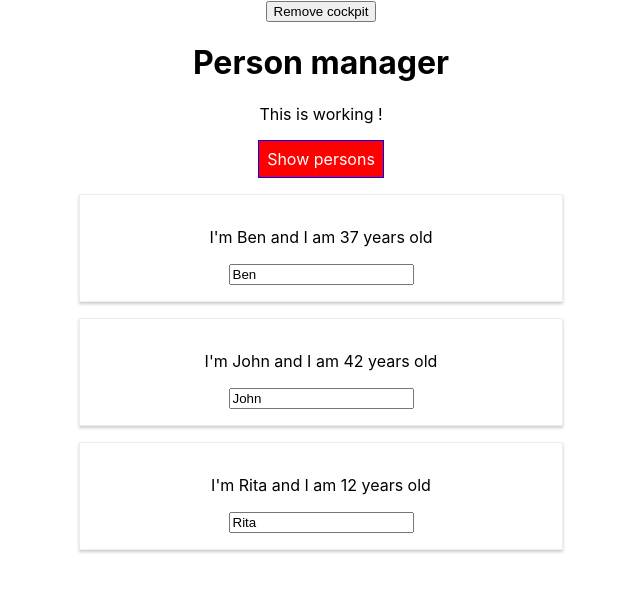
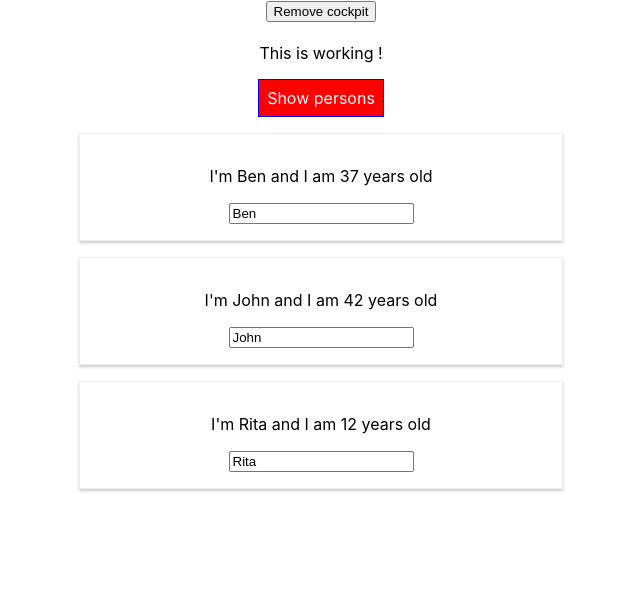
Before and after one commit to BenCRX/react-complete-guide, a React (Create React App) app: page / in a window 1280 px wide. Both pictures are taken after a click on the button "Show persons". Shown: the top 592 px of the page, without its empty margins (319-959 px from the left). Built offline with nearby package versions, Linux system fonts and the light colour scheme.

Commit message:
106 Finished - Another Form of HOCs

```diff
--- a/src/components/Persons/Person/Person.js
+++ b/src/components/Persons/Person/Person.js
@@ -1,6 +1,5 @@
 import React, { Component } from "react";
 import style from "./Person.module.css";
-import WithClass from "../../../hoc/WithClass";
 
 class Person extends Component
 {
@@ -10,7 +9,7 @@
 
     // You should usually have a parent element when you return some JSX but alternatively you can use React.Fragment instead of the Auxiliary HOC we created earlier to do the job (and instead of a div)
     return (
-      <WithClass style={style.Person}>
+      <div className={style.Person}>
         <p key="i1" onClick={this.props.onClick}>
           I'm {this.props.name} and I am {this.props.age} years old
         </p>
@@ -21,7 +20,7 @@
           onChange={this.props.onChange}
           value={this.props.name}
         />
-      </WithClass>
+      </div>
     );
   }
 }
--- a/src/containers/App.js
+++ b/src/containers/App.js
@@ -2,7 +2,7 @@
 import Cockpit from "../components/Cockpit/Cockpit";
 import Persons from "../components/Persons/Persons";
 import style from "./App.module.css";
-import WithClass from "../hoc/WithClass";
+import withClass from "../hoc/withClass";
 
 class App extends Component
 {
@@ -94,7 +94,7 @@
     }
 
     return (
-      <WithClass style={style.App}>
+      <div>
         <button
           onClick={() =>
           {
@@ -112,9 +112,10 @@
           />
         ) : null}
         {persons}
-      </WithClass>
+      </div>
     );
   }
 }
 
-export default App;
+//Maybe not the best example here but that would be another way to create and use a HOC, but most of the time when it's for style or stuff related to the JSX itself, you are probably better off with the previous version of the HOC (with a wrapping component). This will mostly be used in cases where you need some code to run in the backend maybe ?
+export default withClass(App, style.App);
--- a/src/hoc/WithClass.js
+++ /dev/null
@@ -1,8 +0,0 @@
-import React from "react";
-
-const WithClass = (props) =>
-{
-    return (<div className={props.style}>{props.children}</div>);
-};
-
-export default WithClass;
--- /dev/null
+++ b/src/hoc/withClass.js
@@ -0,0 +1,12 @@
+import React from "react";
+
+const withClass = (WrappedComponent, className) =>
+{
+    return (props) => (
+        <div className={className}>
+            <WrappedComponent />
+        </div>
+    );
+};
+
+export default withClass;
```
